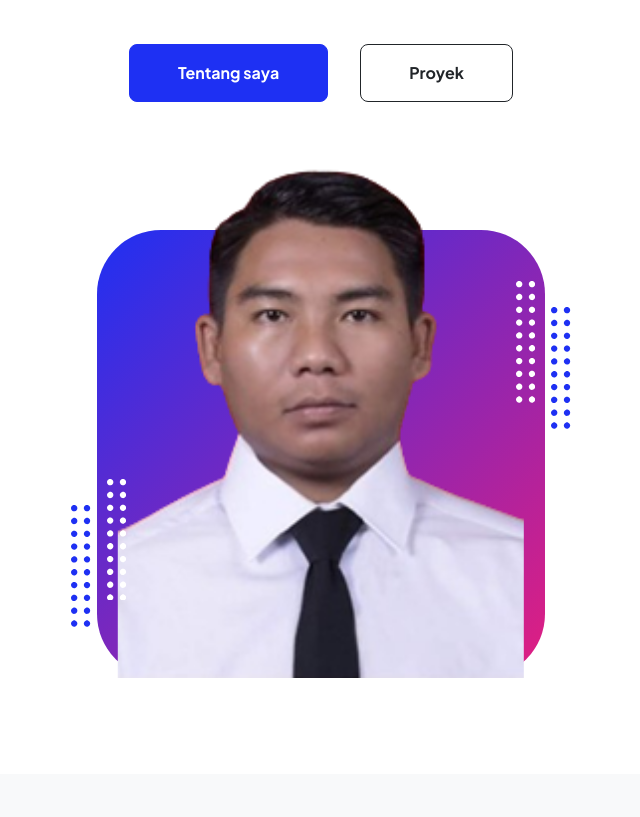
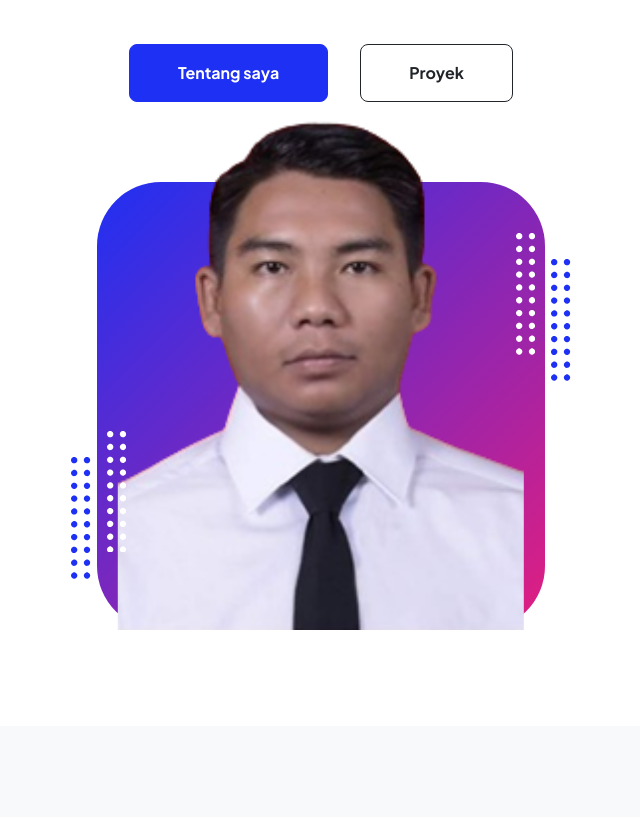
Before and after one commit to endamahendra/randamahendra.github.io, a plain HTML site: page index.html in a window 1280 px wide. Shown: the part 368-1185 px from the top of the page, without its empty margins (319-959 px from the left). Drawn offline with nearby package versions, Linux system fonts and the light colour scheme.

Commit message:
Update index.html

```diff
--- a/index.html
+++ b/index.html
@@ -53,7 +53,7 @@
 
                         <div class="col-xxl-7">
                             <!-- Header profile picture-->
-                            <div class="d-flex justify-content-center mt-5 mt-xxl-0">
+                            <div class="d-flex justify-content-center mt-20 mt-xxl-0">
                                 <div class="profile bg-gradient-primary-to-secondary">
                                     <!-- TIP: For best results, use a photo with a transparent background like the demo example below-->
                                     <!-- Watch a tutorial on how to do this on YouTube (link)-->
```
